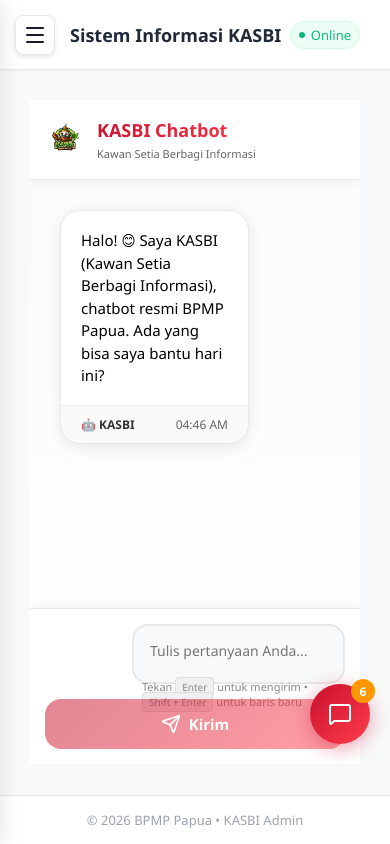
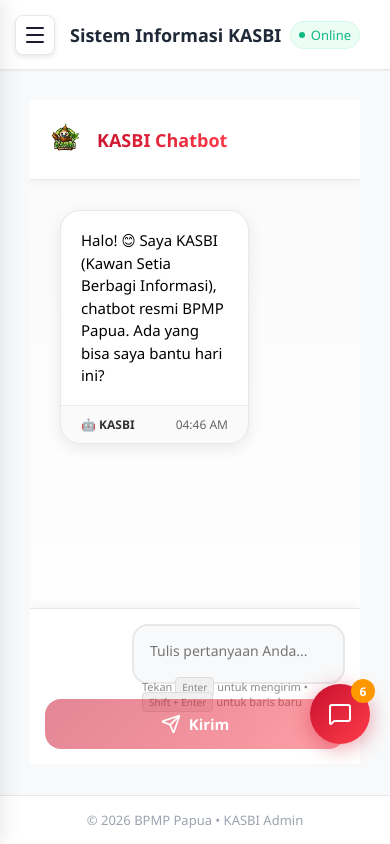
Before and after one commit to LemHS/frontend-kasbi, a React app: page /admin/chatbot in a window 390 px wide. Built offline with nearby package versions, Linux system fonts and the light colour scheme; sample sign-in values are in the browser's storage; the HTML template or start-up script is replaced by a standard one.

Commit message:
fix: mobile

```diff
--- a/src/layouts/UserLayout.jsx
+++ b/src/layouts/UserLayout.jsx
@@ -251,7 +251,7 @@
             <img src={kasbiLogo} alt="KASBI Logo" className="header-logo" />
             <div className="header-text">
               <h1>KASBI Chatbot</h1>
-              <p>BPMP Papua - Kawan Setia Berbagi Informasi</p>
+              <p className="header-subtitle">BPMP Papua - Kawan Setia Berbagi Informasi</p>
             </div>
           </div>
 
--- a/src/styles/user-layout.css
+++ b/src/styles/user-layout.css
@@ -579,6 +579,16 @@
     transition: left 0.3s ease;
   }
 
+  .header-subtitle {
+    display: none;
+  }
+
+  /* Optional: Adjust header title size for mobile so it looks balanced */
+  .header-text h1 {
+    font-size: 1.2rem;
+    margin: 0;
+  }
+
   .chat-sidebar.open {
     left: 0;
   }
```
